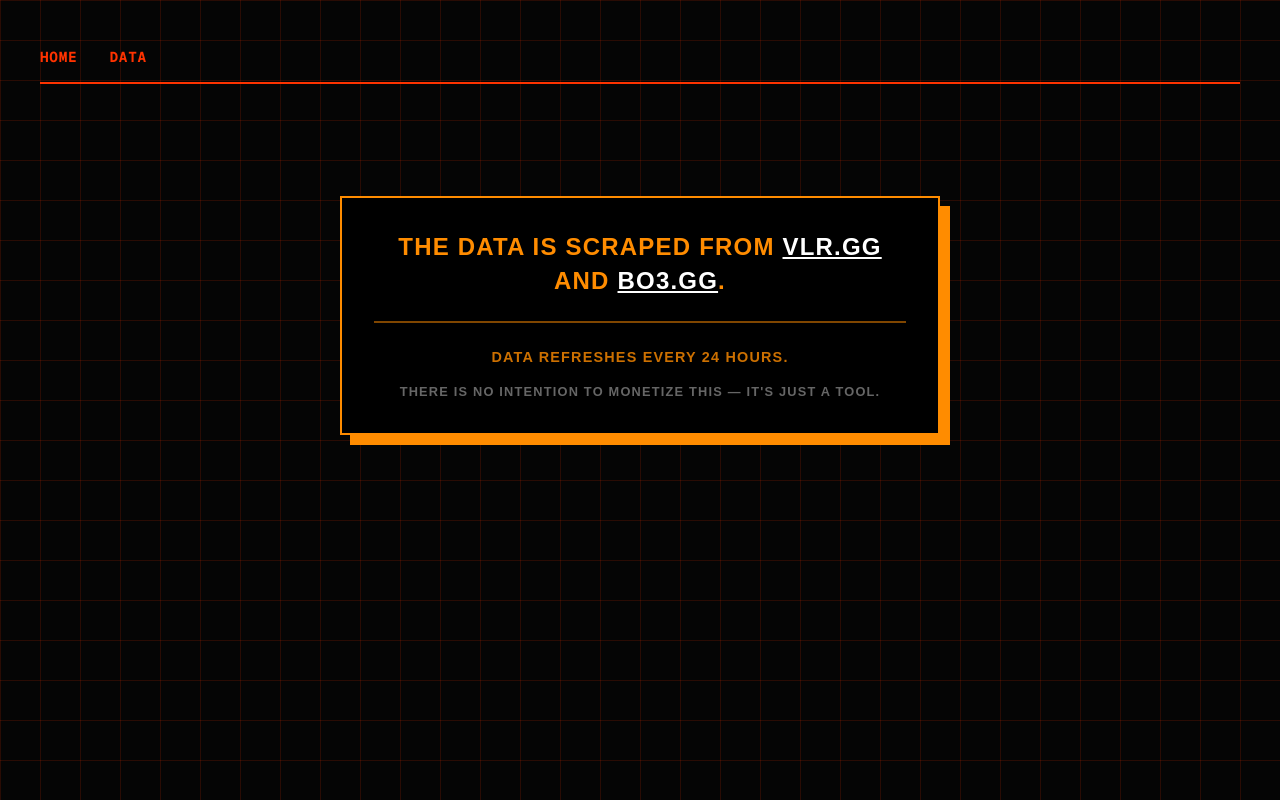
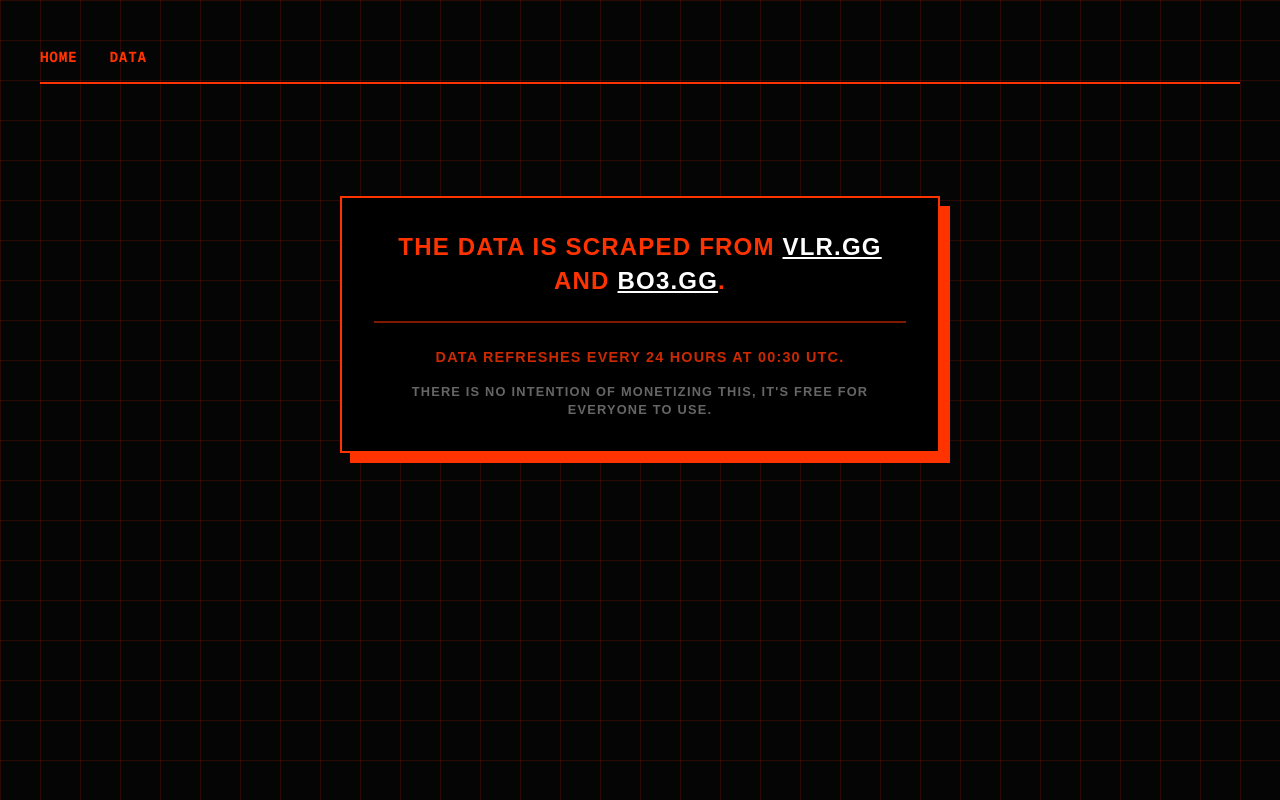
Before and after one commit to ajeebtech/graphycal, a Next.js app: page /data in a window 1280 px wide. Built offline with nearby package versions, Linux system fonts and the light colour scheme; a web font is replaced by a local one.

Commit message:
data info

```diff
--- a/src/app/data/page.tsx
+++ b/src/app/data/page.tsx
@@ -9,14 +9,14 @@
                 maxWidth: '600px',
                 textAlign: 'center',
                 marginTop: '10vh',
-                color: '#ff8c00', // Dark Orange
+                color: 'var(--accent-primary)',
                 fontFamily: 'var(--font-unbounded), monospace',
                 fontSize: '1.5rem',
                 fontWeight: 'bold',
                 lineHeight: '1.4',
                 padding: '2rem',
-                border: '2px solid #ff8c00',
-                boxShadow: '10px 10px 0px #ff8c00',
+                border: '2px solid var(--accent-primary)',
+                boxShadow: '10px 10px 0px var(--accent-primary)',
                 backgroundColor: 'black',
                 textTransform: 'uppercase',
                 letterSpacing: '0.05em'
@@ -24,12 +24,12 @@
                 <p>
                     The data is scraped from <a href="https://vlr.gg" target="_blank" rel="noopener noreferrer" style={{ color: 'white', textDecoration: 'underline' }}>vlr.gg</a> and <a href="https://bo3.gg" target="_blank" rel="noopener noreferrer" style={{ color: 'white', textDecoration: 'underline' }}>bo3.gg</a>.
                 </p>
-                <div style={{ margin: '1.5rem 0', height: '2px', background: '#ff8c00', opacity: 0.5 }}></div>
-                <p style={{ fontSize: '0.9rem', color: 'rgba(255, 140, 0, 0.8)' }}>
-                    Data refreshes every 24 hours.
+                <div style={{ margin: '1.5rem 0', height: '2px', background: 'var(--accent-primary)', opacity: 0.5 }}></div>
+                <p style={{ fontSize: '0.9rem', color: 'rgba(255, 51, 0, 0.8)' }}>
+                    Data refreshes every 24 hours at 00:30 UTC.
                 </p>
                 <p style={{ fontSize: '0.8rem', marginTop: '1rem', color: '#666' }}>
-                    There is no intention to monetize this — it's just a tool.
+                    there is no intention of monetizing this, it's free for everyone to use.
                 </p>
             </div>
         </main>
```
